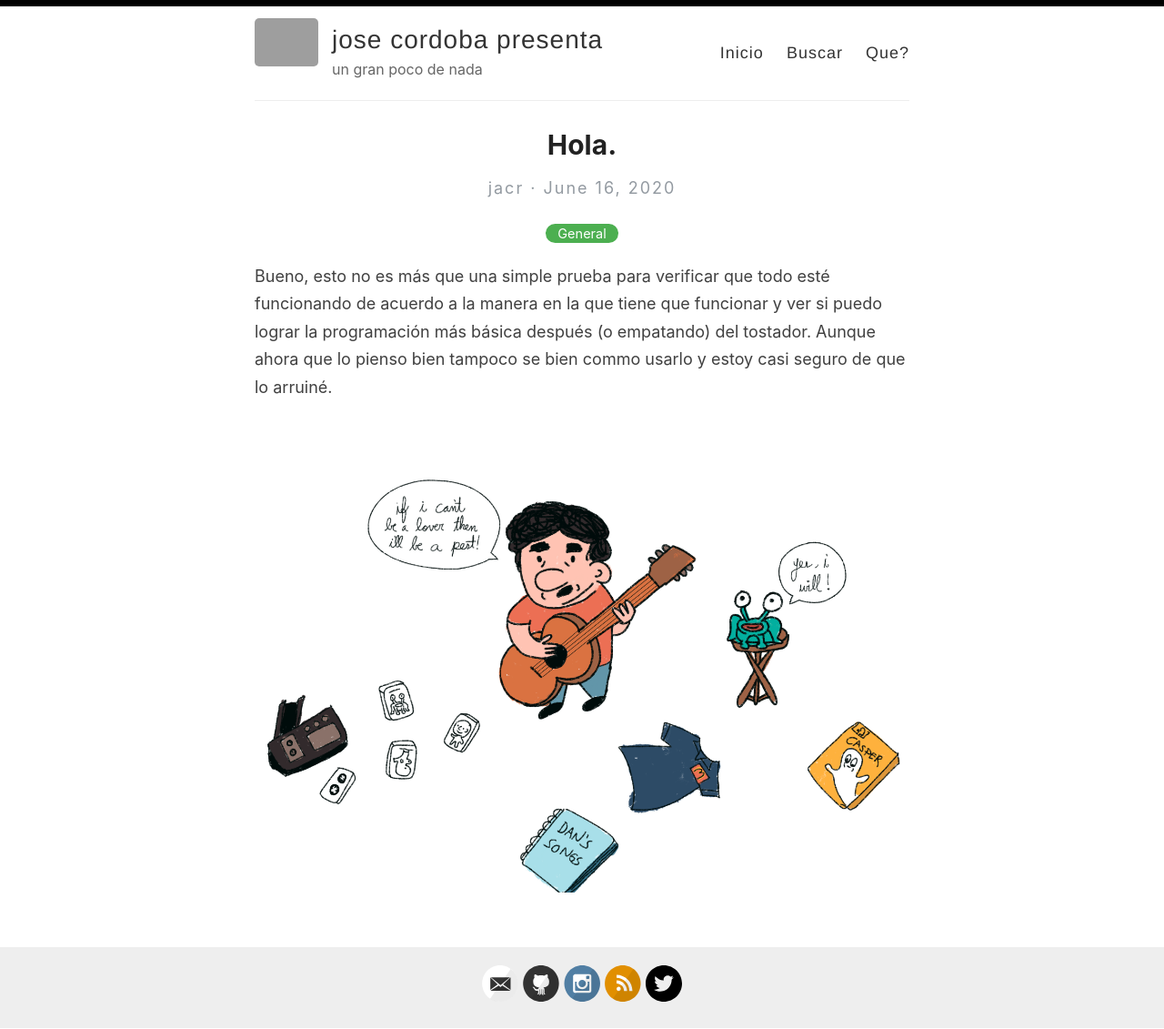
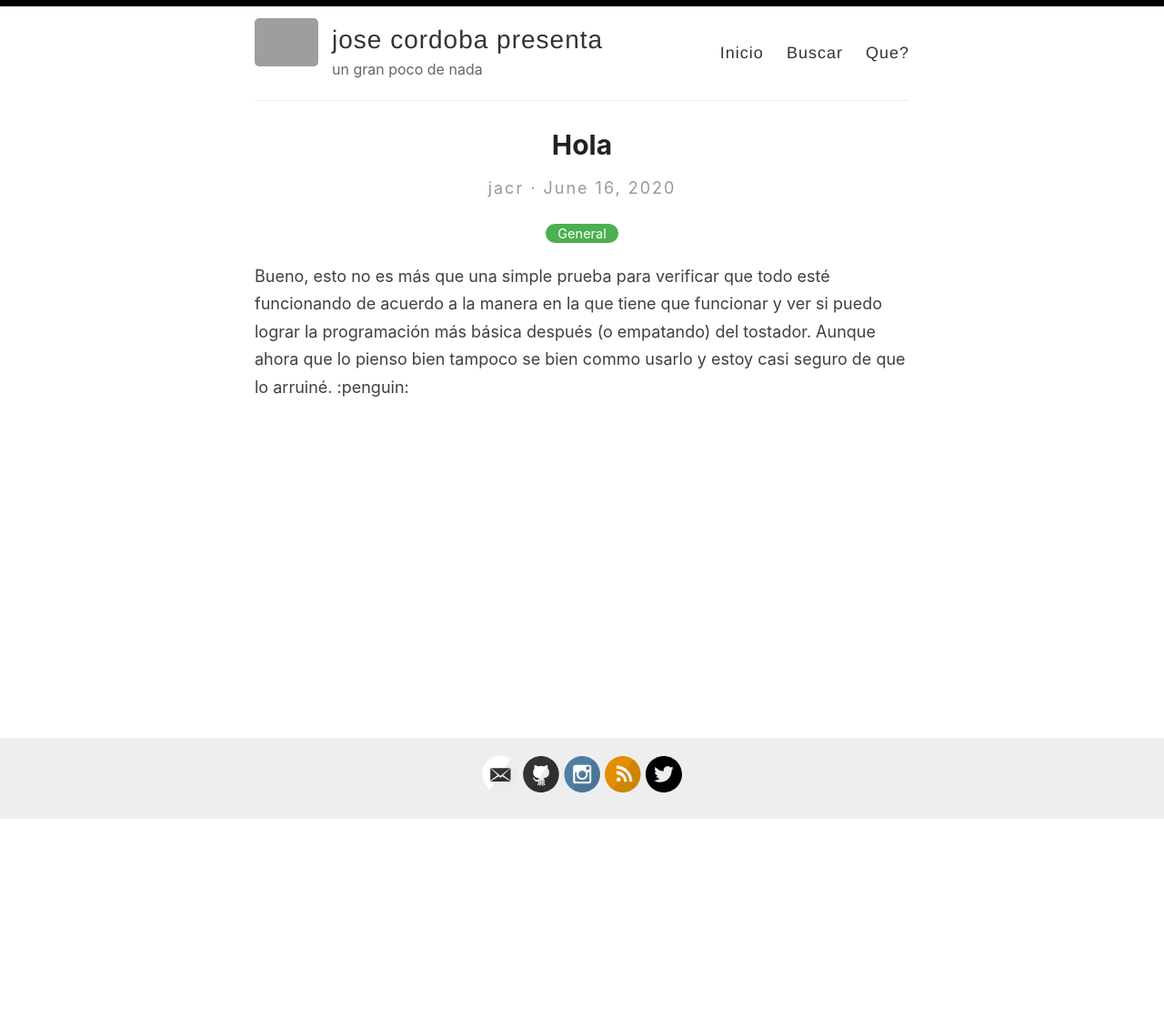
Before and after one commit to jacordobaruiz/hello, a Jekyll site: the page built from _posts/2020-06-16-hola.md, in a window 1280 px wide. Shown: the whole page at 91% size. Built offline with Jekyll 4.4.1, drawn with Linux system fonts in a browser that asks for light colours; after the commit the page ends 901 px from its top, so only the background shows below that; some of the changed lines change nothing that is shown; grey boxes are pictures that could not be loaded.

Commit message:
Update 2020-06-16-hola.md

```diff
--- a/_posts/2020-06-16-hola.md
+++ b/_posts/2020-06-16-hola.md
@@ -1,7 +1,7 @@
 ---
 layout: post
-title: "Hola."
+title: "Hola"
 categories: General
 ---
 Bueno, esto no es más que una simple prueba para verificar que todo esté funcionando de acuerdo a la manera en la que tiene que funcionar y ver si puedo lograr la programación más básica después (o empatando) del tostador. Aunque ahora que lo pienso bien tampoco se bien commo usarlo y estoy casi seguro de que lo arruiné.
-![Yes, I will!](/images/Grievances.png?raw=true)
+:penguin:
```
